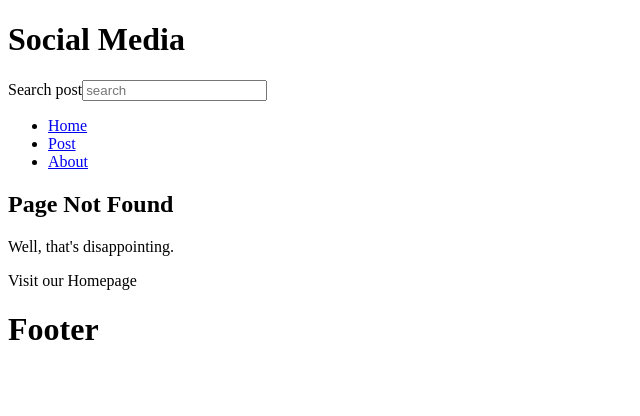
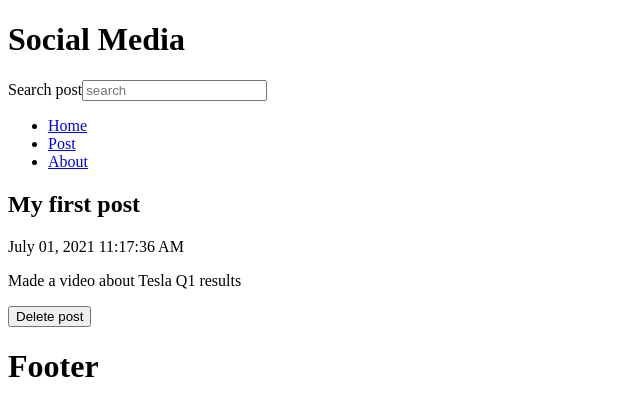
Before and after one commit to tharunkumar-BIT/social_media_app, a React (Vite) app: page /post/1 in a window 1280 px wide. Before the commit this address had no page. Shown: the top 416 px of the page, without its empty margins (0-640 px from the left). Built offline with nearby package versions, Linux system fonts and the light colour scheme.

Commit message:
postPage update

```diff
--- a/src/App.jsx
+++ b/src/App.jsx
@@ -1,4 +1,4 @@
-import {Link, Navigate, Route, Routes } from "react-router-dom";
+import {Link, Navigate, Route, Routes, useNavigate } from "react-router-dom";
 import About from "./About";
 import Footer from "./Footer";
 import Header from "./Header";
@@ -45,6 +45,7 @@
   const [searchResults, setSearchResults] = useState([]);
   const [postTitle, setPostTitle] = useState('');
   const [postBody, setPostBody] = useState('');
+  const navigate = useNavigate();
 
   useEffect(()=>{
     const filteredResults = posts.filter((post)=> (
@@ -63,10 +64,13 @@
     setPosts(allPosts);
     setPostTitle('');
     setPostBody('');
+    navigate('/');
   }
 
-  const handleDelete = (e) => {
-
+  const handleDelete = (id) => {
+    const postsList = posts.filter(post => post.id !== id);
+    setPosts(postsList);
+    navigate('/');
   }
 
 
@@ -84,7 +88,7 @@
           postBody={postBody}
           setPostBody={setPostBody}
           />}/>
-          <Route path="id" element={<PostPage posts = {posts} handleDelete = {handleDelete}/>}/>
+          <Route path=":id" element={<PostPage posts = {posts} handleDelete = {handleDelete}/>}/>
         </Route>
         <Route path="about" element = {<About />}/>
         <Route path="*" element = {<Missing />} />
--- a/src/PostPage.jsx
+++ b/src/PostPage.jsx
@@ -1,10 +1,31 @@
-import {Link} from "react-router-dom";
+import {Link, useParams} from "react-router-dom";
 import React from 'react'
 
-const PostPage = () => {
+const PostPage = ({posts, handleDelete}) => {
+
+  const {id} = useParams();
+  const post = posts.find(post => (post.id).toString() == id);
   return (
-    <main>
-        <h1>PostPage</h1>
+    <main className="PostPage">
+        <article className="post">
+          {post &&
+            <>
+              <h2>{post.title}</h2>
+              <p className="postDate">{post.datetime}</p>
+              <p className="postBody">{post.body}</p>
+              <button onClick={()=>handleDelete(post.id)}>Delete post</button>
+            </>
+          }
+          {!post &&
+            <>
+              <h2>Post Not found</h2>
+              <p>Well, that's disappointing.</p>
+              <p>
+                <Link to='/'>Visit our Homepage</Link>
+              </p>
+            </>
+          }
+        </article>
     </main>
   )
 }
```
